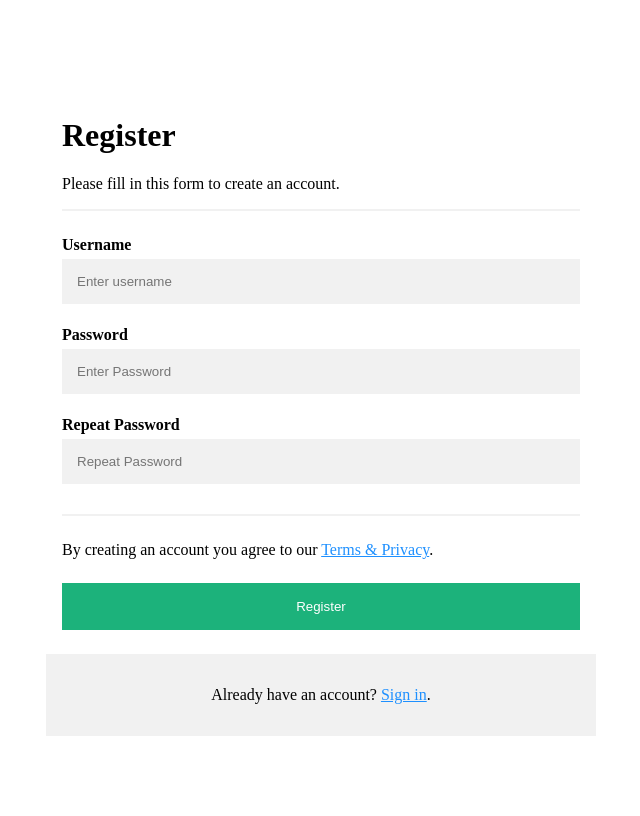
After one commit to saibhagat2004/Sorting-visiualizer2, a Flask app: template templates/register.html in a window 1280 px wide. The commit adds this page. Shown: the whole page, without its empty margins (319-959 px from the left). Run offline with Flask 3, Linux system fonts and the light colour scheme; the template is opened without the code that fills it, so the values that code supplies are empty.

Commit message:
app.py is implemented

```diff
--- /dev/null
+++ b/app.py
@@ -0,0 +1,109 @@
+from flask import Flask, render_template,request,render_template, url_for,redirect,flash,session
+from flask_sqlalchemy import SQLAlchemy
+from flask_bcrypt import Bcrypt
+
+app =Flask(__name__)
+app.secret_key="thisissecreatkey"
+app.config['SQLALCHEMY_DATABASE_URI'] = 'postgresql://postgres:sai@localhost:5432/authenticationdb'
+
+db= SQLAlchemy(app)
+bcrypt = Bcrypt(app)
+
+
+class User(db.Model):
+    id = db.Column(db.Integer, primary_key=True)
+    username = db.Column(db.String(80), unique=True, nullable=False)
+    password= db.Column(db.String(120), unique=True, nullable=False)
+
+with app.app_context():
+    db.create_all()
+
+@app.route('/')
+def home():
+    return render_template('login.html')
+
+# @app.route('/login',methods=['GET','POST'])
+# def login():
+#     if request.method=='POST':
+#       #handel login
+
+#         pass
+#     return render_template('login.html')
+
+
+@app.route('/login', methods=['GET', 'POST'])
+def login():
+    session.clear()
+    if request.method == 'POST':
+        username = request.form['username']
+        password = request.form['password']
+
+        user = User.query.filter_by(username=username).first()
+
+        if user and bcrypt.check_password_hash(user.password, password):
+            # Successful login
+            flash('Login successful!', 'success')
+            # Store user information in the session
+            session["user_id"] = user.id
+            session["username"] = user.username
+
+            return redirect(url_for('dashboard'))
+        else:
+            # Failed login
+            flash('Login failed. Check your username and password.', 'danger')
+
+    return render_template('login.html')
+
+@app.route('/logout')
+def logout():
+    # Clear the session variables to log the user out
+    session.pop("user_id", None)
+    session.pop("username", None)
+
+    # Redirect to the login page or any other page you prefer
+    return redirect(url_for('login'))
+
+@app.route('/register',methods=['GET','POST'])
+def register():
+    session.clear()
+    if request.method=='POST':
+        username = request.form['username']
+        password = request.form['password']
+        password_repeat = request.form['password-repeat']
+
+        # Check if password and password-repeat match
+        if password == password_repeat:
+            # Hash the password
+            hashed_password = bcrypt.generate_password_hash(password).decode('utf-8')
+
+            # Store hashed password in the database
+            new_user = User(username=username, password=hashed_password)
+            db.session.add(new_user)
+            db.session.commit()
+            session["user_id"] = new_user.id
+            session["username"] = new_user.username
+            return render_template('index.html')
+
+        else:
+            return "Password and password-repeat do not match"
+
+    return render_template("register.html")
+
+@app.route('/dashboard')
+def dashboard():
+        # Access user info from the session
+    user_id = session.get('user_id')
+    username = session.get('username')
+
+    return render_template('index.html', user_id=user_id, username=username)
+
+@app.route('/bsort')
+def bsort():
+        # Access user info from the session
+    user_id = session.get('user_id')
+    username = session.get('username')
+
+    return render_template('bsort.html', user_id=user_id, username=username)
+
+if __name__=='__main__':
+    app.run(debug=True)
--- /dev/null
+++ b/static/register.css
@@ -0,0 +1,62 @@
+* {box-sizing: border-box}
+
+body{
+    display: flex;
+    justify-content: center;
+    align-items: center;
+    height: 100vh;
+}
+
+/* Add padding to containers */
+.container {
+  padding: 16px;
+  width: 550px;
+}
+
+/* Full-width input fields */
+input[type=text], input[type=password] {
+  width: 100%;
+  padding: 15px;
+  margin: 5px 0 22px 0;
+  display: inline-block;
+  border: none;
+  background: #f1f1f1;
+}
+
+input[type=text]:focus, input[type=password]:focus {
+  background-color: #ddd;
+  outline: none;
+}
+
+/* Overwrite default styles of hr */
+hr {
+  border: 1px solid #f1f1f1;
+  margin-bottom: 25px;
+}
+
+/* Set a style for the submit/register button */
+.registerbtn {
+  background-color: #04AA6D;
+  color: white;
+  padding: 16px 20px;
+  margin: 8px 0;
+  border: none;
+  cursor: pointer;
+  width: 100%;
+  opacity: 0.9;
+}
+
+.registerbtn:hover {
+  opacity:1;
+}
+
+/* Add a blue text color to links */
+a {
+  color: dodgerblue;
+}
+
+/* Set a grey background color and center the text of the "sign in" section */
+.signin {
+  background-color: #f1f1f1;
+  text-align: center;
+}
--- /dev/null
+++ b/templates/register.html
@@ -0,0 +1,38 @@
+<!DOCTYPE html>
+<html lang="en">
+<head>
+    <meta charset="UTF-8">
+    <meta name="viewport" content="width=device-width, initial-scale=1.0">
+    <title>Login</title>
+    <link href="/static/register.css" rel="stylesheet">
+</head>
+<body>
+    <form action="/register" method="POST">
+        <div class="container">
+          <h1>Register</h1>
+          <p>Please fill in this form to create an account.</p>
+          <hr>
+
+          <!-- <label for="email"><b>Email</b></label>
+          <input type="text" placeholder="Enter Email" name="email" id="email" required>
+             -->
+          <label for="username"><b>Username</b></label>
+          <input type="text" placeholder="Enter username" name="username" id="username" required>
+
+          <label for="password"><b>Password</b></label>
+          <input type="password" placeholder="Enter Password" name="password" id="password" required>
+
+          <label for="psw-repeat"><b>Repeat Password</b></label>
+          <input type="password" placeholder="Repeat Password" name="password-repeat" id="password-repeat" required>
+          <hr>
+
+          <p>By creating an account you agree to our <a href="#">Terms & Privacy</a>.</p>
+          <button type="submit" class="registerbtn">Register</button>
+        </div>
+
+        <div class="container signin">
+          <p>Already have an account? <a href="#">Sign in</a>.</p>
+        </div>
+      </form>
+</body>
+</html>
```
Also changed, not shown: templates/bsort.html (renamed from index.html, +36 -11 lines), templates/index.html (renamed from bsort.html, +16 -36 lines), templates/login.html (added, +27 -0 lines), static/bsort.css (renamed from bsort.css), static/images/bubble-short.png (renamed from images/bubble-short.png), static/index.js (renamed from index.js), static/style.css (renamed from style.css).
